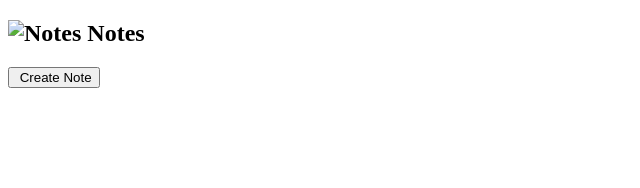
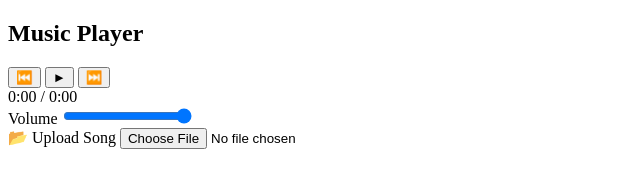
Before and after one commit to mky62/CodeAlpha_Task, a plain HTML site: page Music player/index.html in a window 1280 px wide. Shown: the whole page, without its empty margins (0-640 px from the left). Drawn offline with Linux system fonts and the light colour scheme.

Commit message:
index.html

```diff
--- a/Music player/index.html
+++ b/Music player/index.html
@@ -1,17 +1,41 @@
 <!DOCTYPE html>
 <html lang="en">
 <head>
-  <meta charset="UTF-8"/>
+  <meta charset="UTF-8" />
   <meta name="viewport" content="width=device-width, initial-scale=1.0"/>
-  <title>Notes App</title>
-  <link rel="stylesheet" href="stylen.css"/>
+  <title>Custom Music Player</title>
+  <link rel="stylesheet" href="styles.css"/>
 </head>
 <body>
-  <div class="container">
-    <h2><img src="images/notes.png" alt="Notes"> Notes</h2>
-    <button class="btn"><img src="images/edit.png" alt=""> Create Note</button>
-    <div class="notes-container"></div>
+  <div class="player">
+    <audio id="audio" src=""></audio>
+    <h2 class="player-heading">Music Player</h2>
+
+    <div class="controls">
+      <button id="prev">⏮️</button>
+      <button id="play-pause">►</button>
+      <button id="next">⏭️</button>
+    </div>
+
+    <div class="progress-container">
+      <div class="progress"></div>
+    </div>
+
+    <div class="time">
+      <span id="current-time">0:00</span> / <span id="duration">0:00</span>
+    </div>
+
+    <div class="volume-control">
+      <label for="volume">Volume</label>
+      <input type="range" id="volume" min="0" max="1" step="0.01" value="1">
+    </div>
+
+    <div class="upload-control">
+      <label for="file-upload" class="custom-upload">📂 Upload Song</label>
+      <input type="file" id="file-upload" accept="audio/*">
+    </div>
   </div>
-  <script src="scrpt.js"></script>
+
+  <script src="script.js"></script>
 </body>
 </html>
```
